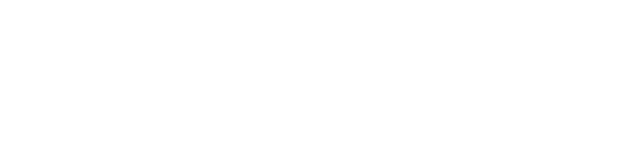
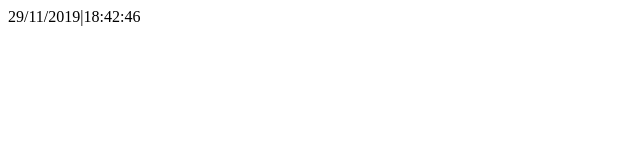
Before and after one commit to MarcinSemkowski/JavaScript_Watch, a plain HTML site: page index.html in a window 1280 px wide. Shown: the whole page, without its empty margins (0-640 px from the left). Drawn offline with Linux system fonts and the light colour scheme.

Commit message:
Adding Watch

```diff
--- a/index.html
+++ b/index.html
@@ -5,13 +5,42 @@
 <title>Odliczanie czasu</title>
 <script type="text/javascript">
 
+function counting(){
+   var today = new Date();
+
+ var day = today.getDate();
+
+var month = today.getMonth() + 1;
+
+var year = today.getFullYear();
+
+var hour  = today.getHours();
+    if(hour<10){
+        hour = "0"+hour;
+    }
+
+var minute =  today.getMinutes();
+ if(minute<10){
+        minute = "0"+minute;
+    }
+
+
+var second = today.getSeconds();
+ if(second<10){
+        second = "0"+second;
+    }
+  document.getElementById("watch").innerHTML = day+"/"+month+"/"+year+"|"+hour+":"+minute+":"+second;
+    setTimeout("counting()",1000);
+}
+
+
 
 
 </script>
 
     </head>
 
-<body>
+<body onload="counting()">
 
 <div id="watch"></div>
 
```
